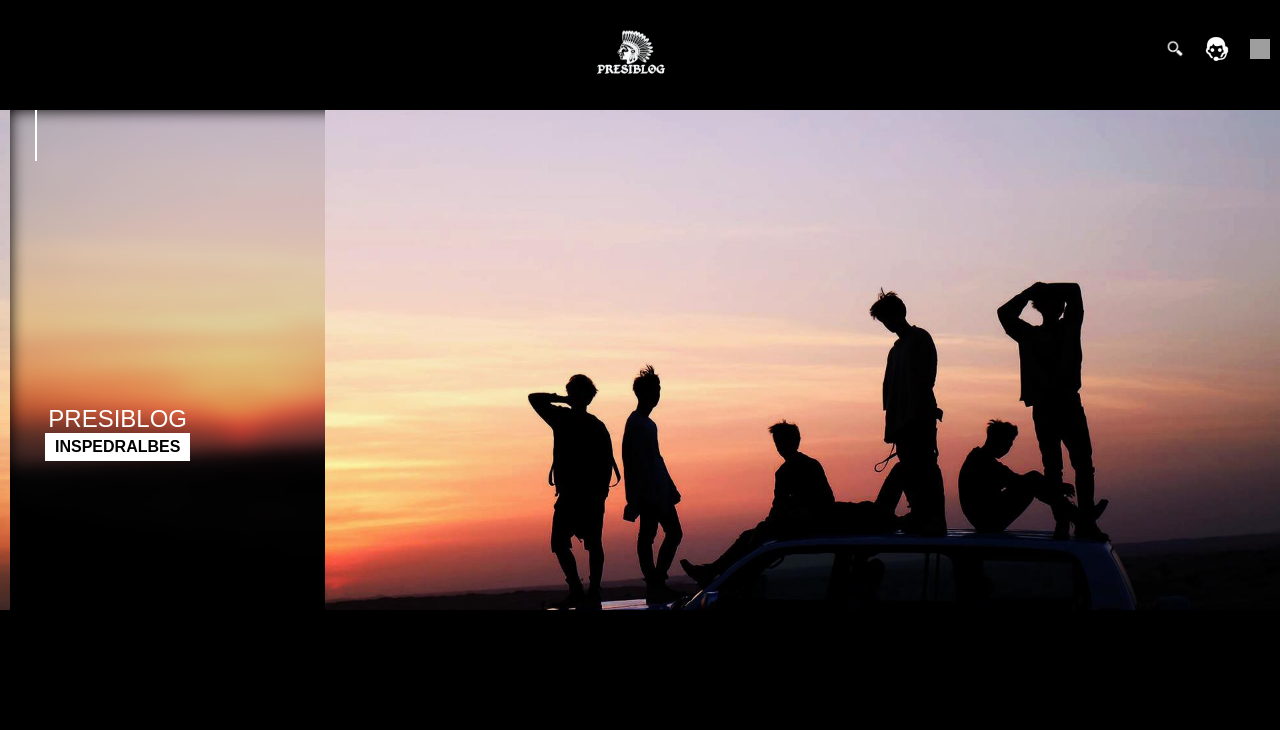
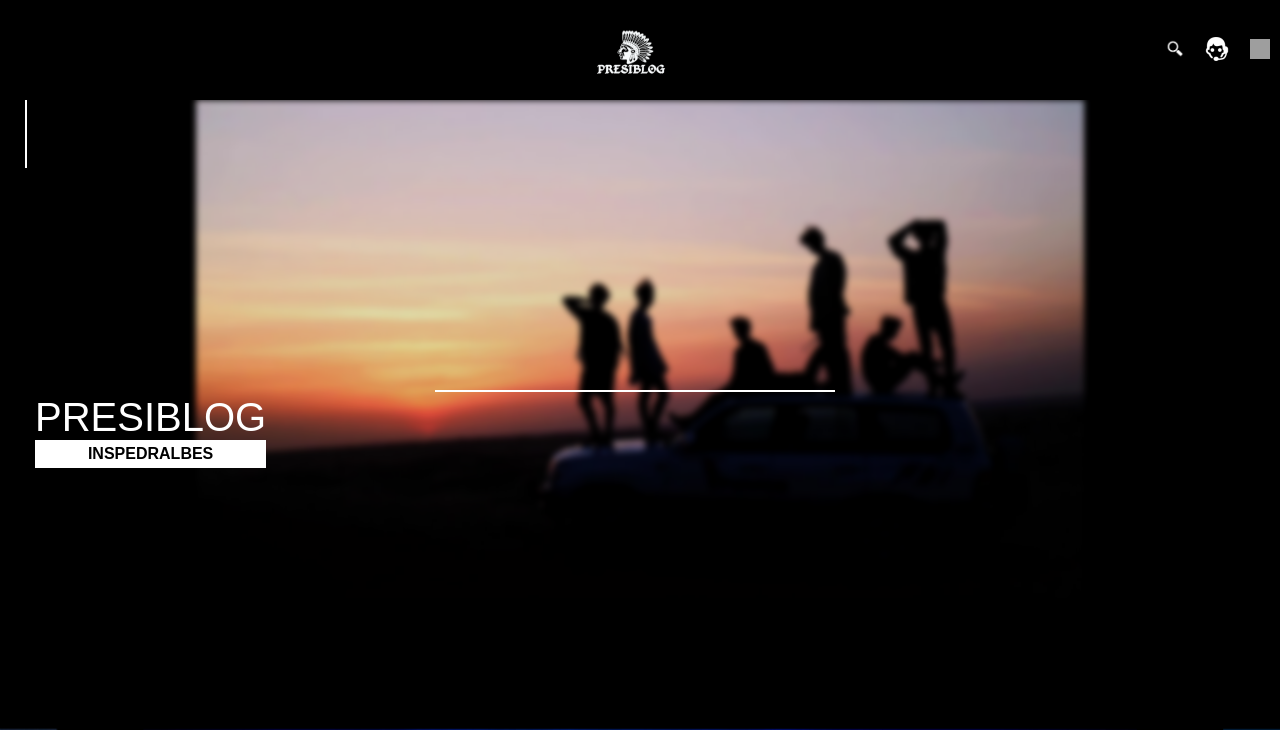
Before and after one commit to alex21bmx/PT2PresiAndCompany, a PHP site: page / in a window 1280 px wide. Shown: the top 730 px of the page. Run offline with PHP 8.4, Linux system fonts and the light colour scheme; grey boxes are pictures that could not be loaded.

Commit message:
otroRetoque

```diff
--- a/css/estils.css
+++ b/css/estils.css
@@ -136,7 +136,6 @@ body {
 
 #fotoBenvinguda{
     background-position: center center;
-    background: url("../src/backgroundTravel.jpg"), no-repeat;
     height: 500px;
     margin: 10;
     top: 0;
@@ -224,6 +223,7 @@ body {
     margin: 0;
 }
 
+/*-----EFECTO HOOVER IMAGEN PAGINA INICIO-----*/
 
 @import url(https://fonts.googleapis.com/css?family=Raleway:400,500,700);
 @import url(https://code.ionicframework.com/ionicons/2.0.1/css/ionicons.min.css);
@@ -231,9 +231,9 @@ figure.snip1477 {
   font-family: 'Raleway', Arial, sans-serif;
   position: relative;
   overflow: hidden;
-  margin: 10px;
+  margin: 0px;
   min-width: 230px;
-  max-width: 315px;
+  max-width: 100%;
   width: 100%;
   color: #ffffff;
   text-align: center;
@@ -252,8 +252,8 @@ figure.snip1477 img {
   backface-visibility: hidden;
   vertical-align: top;
   opacity: 0.9;
-  filter: blur(8px);
-  -webkit-filter: blur(8px);
+  filter: blur(3px);
+  -webkit-filter: blur(3px);
 }
 figure.snip1477 .title {
   position: absolute;
@@ -307,6 +307,7 @@ figure.snip1477 h4 {
   text-transform: uppercase;
 }
 figure.snip1477 h2 {
+  font-size: 40px;
   font-weight: 400;
 }
 figure.snip1477 h4 {
--- a/index.php
+++ b/index.php
@@ -17,7 +17,7 @@
     <div id="content">
         <div id="fotoBenvinguda">
         <figure class="snip1477">
-            <img id="fotoBenvinguda" src="./src/backgroundTravel.jpg" alt="sample38" />
+            <img id="fotoBenvinguda" src="./src/backgroundTravel.jpg" alt="" />
             <div class="title">
                 <div>
                 <h2>PRESIBLOG</h2>
```
